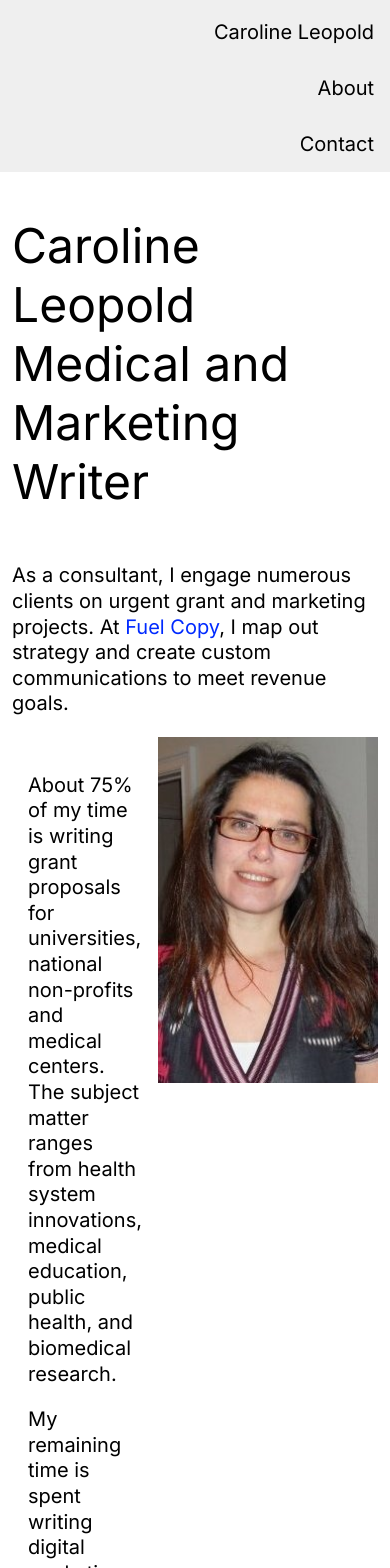
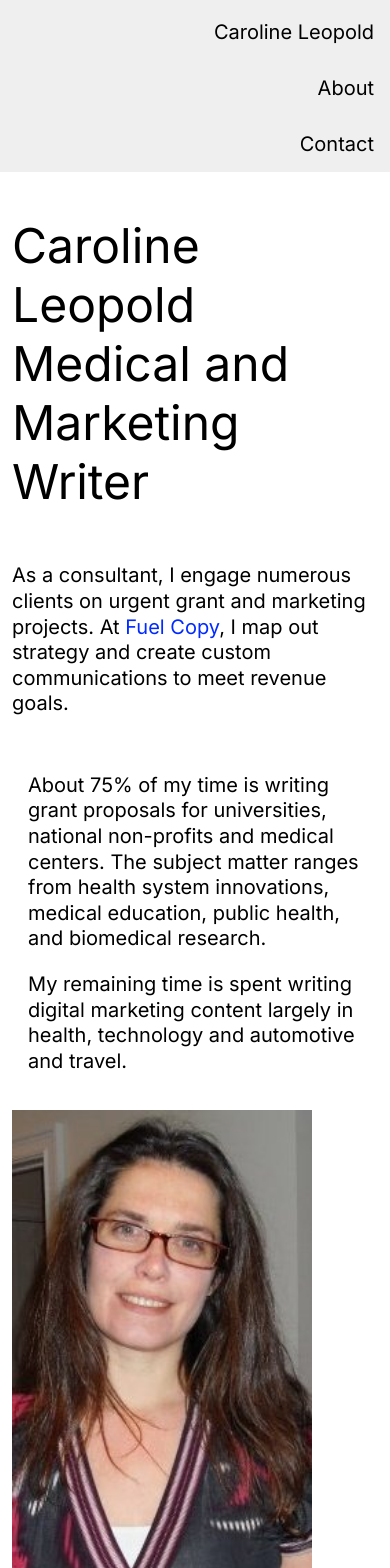
Before and after one commit to cml815/about-a, a React (Create React App) app: page /about in a window 390 px wide. Shown: the top 1568 px of the page. Built offline with nearby package versions, Linux system fonts and the light colour scheme.

Commit message:
fix mobile view

```diff
--- a/src/global.css
+++ b/src/global.css
@@ -119,16 +119,23 @@ header {
 
 /* CONTAINERS */
 
+.flex-mobile {
+  width: 100%;
+  display: flex;
+}
+@media screen and (max-width: 400px) {
+  .flex-mobile {
+    display: flex;
+    flex-direction: column;
+    width: 100%;
+  }
+}
+
 .split-container {
-  width: 50%;
   padding: 1rem;
 }
-media screen and (max-width: 400x) {
-  .split-container {
-    width: 100%;
-  }
 
-}
+
 
 /** GLOBAL LAYOUTS */
 
--- a/src/routes/about.jsx
+++ b/src/routes/about.jsx
@@ -11,7 +11,7 @@ export default function About () {
       <div className="inner container">
           <p>As a consultant, I engage numerous clients on urgent grant and marketing projects. At<a href="https://www.fuelcopy.com"> Fuel Copy</a>, I map out strategy and create custom communications to meet revenue goals.</p>
         </div>
-        <div className="flex">
+        <div className="flex-mobile">
           <div className="split-container">
             <p>About 75% of my time is writing grant proposals for universities, national non-profits and medical centers. The subject matter ranges from health system innovations, medical education, public health, and biomedical research.</p>
             <p>My remaining time is spent writing digital marketing content largely in health, technology and automotive and travel.</p>
```
